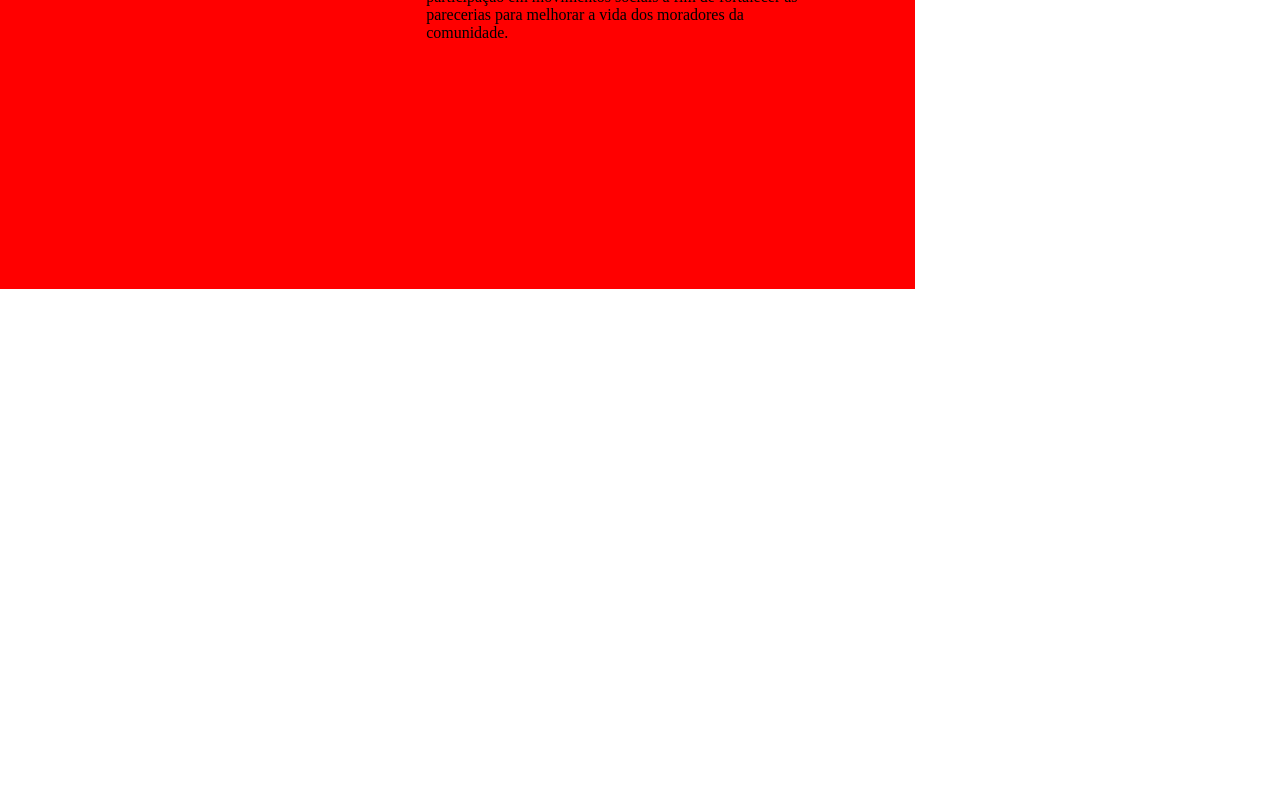
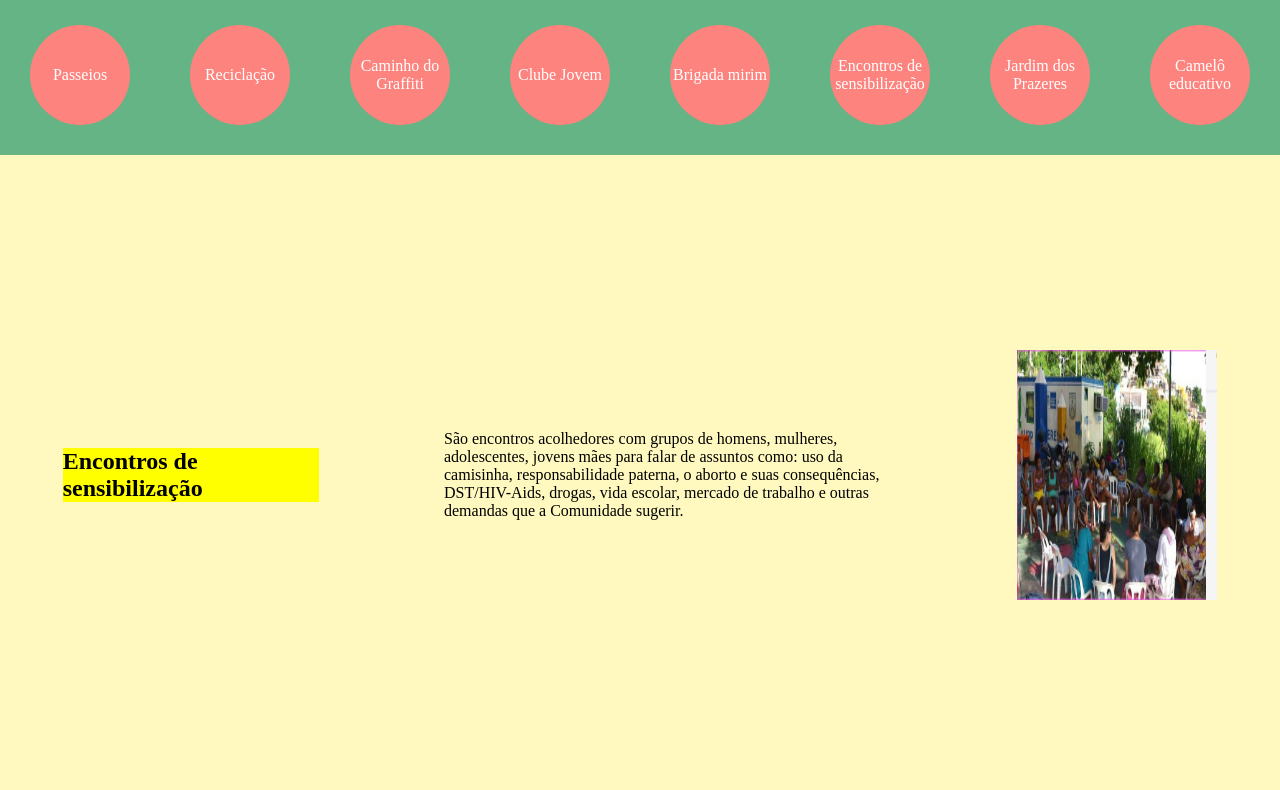
Before and after one commit to DouglasLuanderson/Desafio-proa, a plain HTML site: page index.html in a window 1280 px wide. Shown: the part 1253-2043 px from the top of the page. Before the commit the page ends 1542 px from the top, so only its background shows below. Drawn offline with Linux system fonts and the light colour scheme.

Commit message:
alterações realizadas na main

```diff
--- a/index.html
+++ b/index.html
@@ -33,6 +33,39 @@
 				<img class="aboutBlockimage__img" src="assets/photo/reciclacao03.jpg">
 			</div>
 		</section>
+		<section class="icons">
+			<div class="iconsBlock">
+				<a class="iconsBlock__links" href="">Passeios</a>
+				<a class="iconsBlock__links" href="">Reciclação</a>
+				<a class="iconsBlock__links" href="">Caminho do Graffiti</a>
+				<a class="iconsBlock__links" href="">Clube Jovem</a>
+				<a class="iconsBlock__links" href="">Brigada mirim</a>
+				<a class="iconsBlock__links" href="">Encontros de sensibilização</a>
+				<a class="iconsBlock__links" href="">Jardim dos Prazeres</a>
+				<a class="iconsBlock__links" href="">Camelô educativo</a>
+			</div>
+			<div class="iconsActivities">
+				<h1 class="iconsActivities__title">Encontros de sensibilização</h1>
+				<p class="iconsActivities__paragraph">São encontros acolhedores com grupos de homens, mulheres, adolescentes, jovens mães para falar de assuntos como: uso da camisinha, responsabilidade paterna, o aborto e suas consequências, DST/HIV-Aids, drogas, vida escolar, mercado de trabalho e outras demandas que a Comunidade sugerir.</p>
+				<img class="iconsActivities__image" src="assets/photo/sensibilizacao01.png">
+			</div>
+		</section>
+		<h1 class="titlemedia">midia</h1>
+		<section class="media">
+			<div class="mediaVideo">
+				<!-- <iframe class="mediaVideo__video" src="https://www.youtube.com/embed/jQEevnr011g" frameborder="0" allow="accelerometer; autoplay; encrypted-media; gyroscope; picture-in-picture" allowfullscreen></iframe> -->
+			</div>
+			<div class="mediaNews">
+				<div class="mediaNews__block">
+					<img class="mediaNews__blockImage" src="assets/cris-multirio.png">
+					<p class="mediaNews__blockParagraph">Aquela Conversa: Meu Ambiente, MultiRio</p>
+				</div>
+				<div class="mediaNews__block">
+					<img class="mediaNews__blockImage" src="assets/agencia-brasil.png">
+					<p class="mediaNews__blockParagraph">Projeto promove igualdade de gênero entre beneﬁciários do Bolsa Família, Agência Brasil</p>
+				</div>
+			</div>
+		</section>
 	</main>
 
 </body>
--- a/style.css
+++ b/style.css
@@ -27,11 +27,13 @@ header, .headerMenu{
 	width: 80px;
 }
 .boxlandscape{
-	height: 80vh;
+	height: 100vh;
 	display:flex;
 	justify-content: center;
 	align-items: center;
 	background-image: url(assets/home.jpg);
+	background-repeat: no-repeat;
+	background-position: top;
 	background-size: cover;
 }
 .boxlandscapeParagraph{
@@ -44,13 +46,12 @@ header, .headerMenu{
 	display: flex;
 }
 .aboutBlocktext{
-	width: 75vw;
-	height: 100vh;
+	width: 90vw;
+/*	height: 80vh;*/
 	display: flex;
 	justify-content: space-around;
 	align-items: center;
 	padding: 20px;
-	background-color: red;
 }
 .aboutBlocktext__img{
 	width: 200px;
@@ -60,10 +61,64 @@ header, .headerMenu{
 	width: 400px;
 }
 .aboutBlockimage{
-	width: 30vw;
 	display: flex;
 	flex-direction: column;
+	justify-content: space-between;
+	padding: 1px 0px;
 }
 .aboutBlockimage__img{
 	width: 250px;
 }
+.icons{
+	height: 100vh;
+	display: flex;
+	flex-direction: column;
+	background-color: #FFF9BF;
+}
+.iconsBlock{
+	height: 25vh;
+	display: flex;
+	justify-content: space-around;
+	align-items: center;
+	text-align: center;
+	background-color: #64B486;
+}
+.iconsBlock__links{
+	width: 100px;
+	height: 100px;
+	font-size: 1em;
+	display: flex;
+	justify-content: center;
+	align-items: center;
+	border-radius: 50%;
+	color: #FFF;
+	background-color: #FD837E;
+}
+.iconsActivities{
+	height: 100vh;
+	display: flex;
+	justify-content: space-around;
+	align-items: center;
+}
+.iconsActivities__title{
+	width: 20vw;
+	background-color: yellow;
+}
+.iconsActivities__paragraph{
+	width: 35vw;
+}
+.iconsActivities__image{
+	width: 200px;
+	height:250px;
+}
+.titlemedia{
+	height: 15vh;
+	display: flex;
+	justify-content: center;
+	align-items: center;
+}
+.media{
+	display: flex;
+	justify-content: space-around;
+	padding: 10px;
+}
```
